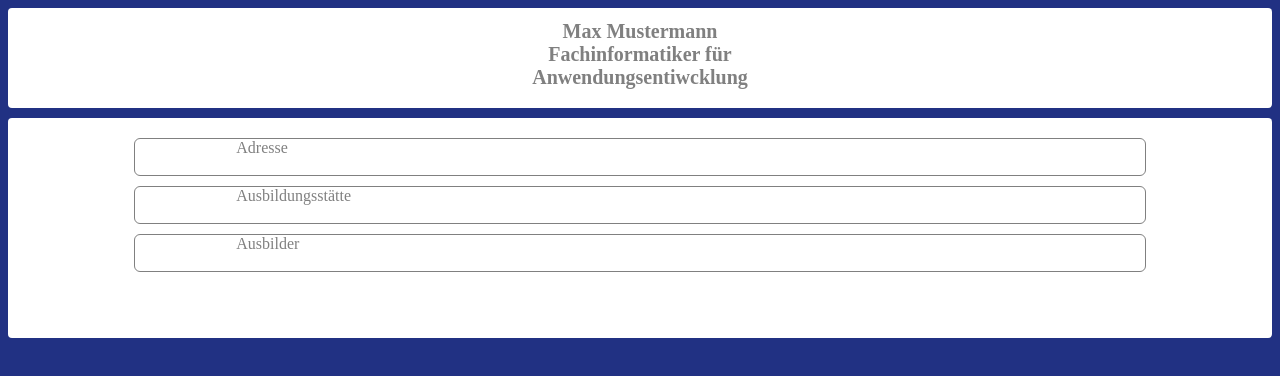
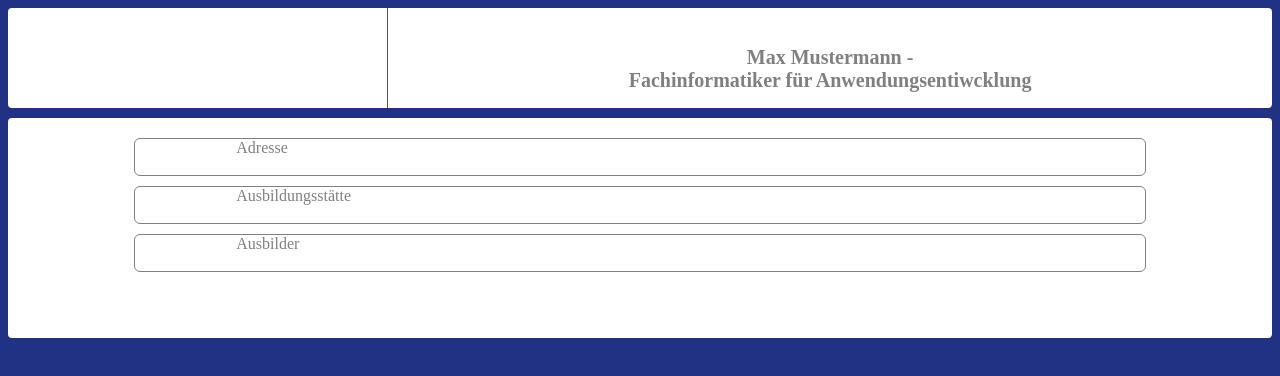
Before and after one commit to FIA-GSO/berichtsheft-coded-prototype-mediumispremium, a website: page Benutzer.html in a window 1280 px wide. Drawn offline with Linux system fonts and the light colour scheme.

Commit message:
Update Benutzer.html

```diff
--- a/Benutzer.html
+++ b/Benutzer.html
@@ -9,9 +9,10 @@
 <body>
   <div class="container">
     <div class="user-details">
-      <div>
-        <h1>Max Mustermann<br>Fachinformatiker für Anwendungsentiwcklung</h1>
+      <div class="user-image">
+       <img>
       </div>
+        <h1>Max Mustermann - <br>Fachinformatiker für Anwendungsentiwcklung</h1>
     </div>
     <div class="user-settings">
       <form>
```
